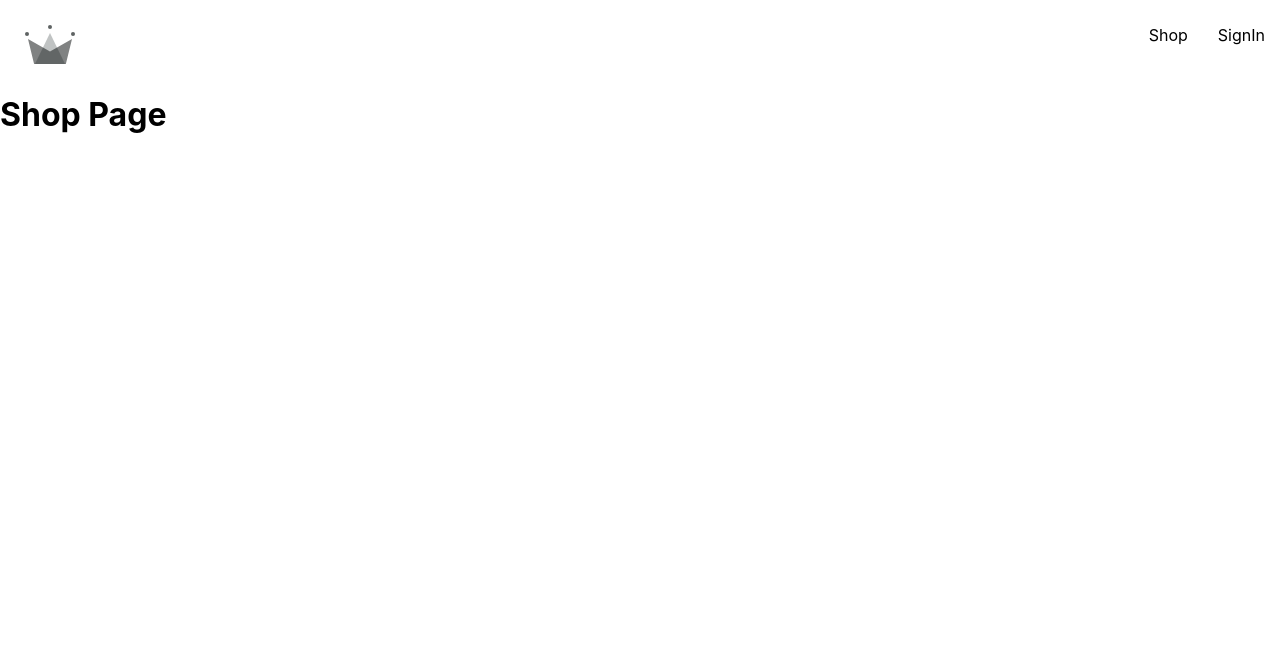
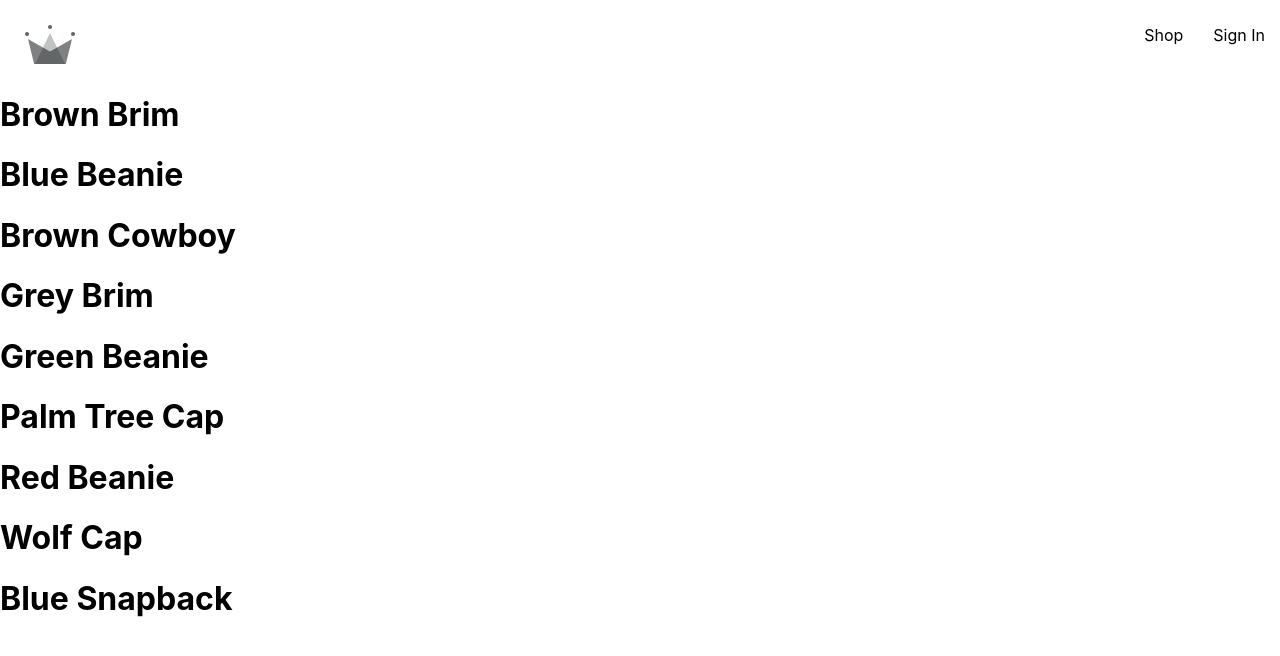
Before and after one commit to Denisse-AB/crw-clothing-v2, a React (Create React App) app: page /shop in a window 1280 px wide. Shown: the top 656 px of the page. Built offline with nearby package versions, Linux system fonts and the light colour scheme; no server answers.

Commit message:
auth sign out, user context and product context

```diff
--- a/src/App.js
+++ b/src/App.js
@@ -4,12 +4,7 @@ import Home from './routes/home';
 
 import Navigation from './routes/navigation/navigation';
 import SignInUp from './routes/sign-in-up/signInUp';
-
-const Shop = () => {
-  return (
-    <h1>Shop Page</h1>
-  );
-}
+import Shop from './routes/shop/shop';
 
 const App = () => {
   return (
--- a/src/components/sign-in/sign-in.jsx
+++ b/src/components/sign-in/sign-in.jsx
@@ -1,6 +1,6 @@
 import { useState } from "react";
 
-import { signInWithGooglePopup, createUserDocumentFromAuth, signInUserAuthWithEmailAndPassword } from "../../utils/firebase/firebase";
+import { signInWithGooglePopup, signInUserAuthWithEmailAndPassword } from "../../utils/firebase/firebase";
 
 import FormInput from "../form-inputs/form-input";
 import Button from "../button/button";
@@ -16,6 +16,7 @@ const SignIn = () => {
   const [formFields, setFormFields] = useState(defaultFormFields)
   const { email, password } = formFields
 
+
   const resetFormFields = () => {
     return (
       setFormFields(defaultFormFields)
@@ -26,9 +27,12 @@ const SignIn = () => {
     event.preventDefault()
 
     try {
-      const response = await signInUserAuthWithEmailAndPassword(email, password)
-      console.log(response)
-      resetFormFields();
+      const { user } = await signInUserAuthWithEmailAndPassword(
+        email,
+        password
+      )
+
+      resetFormFields()
     } catch (error) {
       switch (error.code) {
         case 'auth/wrong-password':
@@ -40,8 +44,6 @@ const SignIn = () => {
         default:
           console.log(error);
       }
-      // alert(error.code)
-      // console.log(error)
     }
   }
 
@@ -52,8 +54,7 @@ const SignIn = () => {
   }
 
   const logGoogleUser = async () => {
-    const { user } = await signInWithGooglePopup()
-    await createUserDocumentFromAuth(user)
+    await signInWithGooglePopup()
   }
 
   return (
--- a/src/components/sign-up/sign-up.jsx
+++ b/src/components/sign-up/sign-up.jsx
@@ -1,6 +1,7 @@
 import { useState } from "react";
 
 import { createUserAuthWithEmailAndPassword, createUserDocumentFromAuth } from "../../utils/firebase/firebase";
+
 import FormInput from "../form-inputs/form-input";
 import Button from "../button/button";
 
@@ -16,6 +17,7 @@ const defaultFormFields = {
 const SignUp = () => {
   const [formFields, setFormFields] = useState(defaultFormFields)
   const { displayName, email, password, confirmPassword } = formFields
+
 
   const resetFormFields = () => {
     return (
--- /dev/null
+++ b/src/context/products-context.jsx
@@ -0,0 +1,14 @@
+import { createContext, useState } from "react";
+import PRODUCTS from '../routes/shop/shop-data.json';
+
+export const ProductsContext = createContext({
+  products: []
+});
+
+export const ProductsProvider = ({ children }) => {
+  const [products, setProducts] = useState(PRODUCTS)
+  const value = {products};
+  return (
+    <ProductsContext.Provider value={value}>{children}</ProductsContext.Provider>
+  )
+}
--- /dev/null
+++ b/src/context/user-context.jsx
@@ -0,0 +1,23 @@
+import { createContext, useState, useEffect } from "react";
+import { onAuthStateChangedListener, createUserDocumentFromAuth } from "../utils/firebase/firebase";
+
+export const UserContext = createContext({
+  currentUser: null,
+  setCurrentUser: () => null
+});
+
+export const UserProvider = ({ children }) => {
+  const [currentUser, setCurrentUser] = useState(null)
+  const value = {currentUser, setCurrentUser}
+
+  useEffect(() => {
+    const unsubcribe = onAuthStateChangedListener((user) => {
+      if (user) {
+        createUserDocumentFromAuth(user)
+      }
+      setCurrentUser(user)
+    });
+    return unsubcribe
+  }, []);
+  return <UserContext.Provider value={value}>{children}</UserContext.Provider>;
+}
--- a/src/index.js
+++ b/src/index.js
@@ -1,5 +1,7 @@
 import React from 'react';
 import ReactDOM from 'react-dom';
+import { UserProvider } from './context/user-context';
+import { ProductsProvider } from './context/products-context';
 import './index.css';
 import App from './App';
 import reportWebVitals from './reportWebVitals';
@@ -8,7 +10,11 @@ import { BrowserRouter } from 'react-router-dom';
 ReactDOM.render(
   <React.StrictMode>
     <BrowserRouter>
-      <App />
+      <UserProvider>
+        <ProductsProvider>
+          <App />
+        </ProductsProvider>
+      </UserProvider>
     </BrowserRouter>
   </React.StrictMode>,
   document.getElementById('root')
--- a/src/routes/navigation/navigation.jsx
+++ b/src/routes/navigation/navigation.jsx
@@ -1,10 +1,15 @@
-import { Fragment } from "react";
+import { Fragment, useContext } from "react";
 import { Outlet, Link } from "react-router-dom";
 import { ReactComponent as Logo } from '../../assets/crown.svg';
+import { UserContext } from "../../context/user-context";
+import { SignOut } from "../../utils/firebase/firebase";
 
 import './navigation.scss';
 
 const Navigation = () => {
+  const { currentUser } = useContext(UserContext)
+
+  console.log(currentUser)
   return (
     <Fragment>
       <div className="navigation">
@@ -15,9 +20,12 @@ const Navigation = () => {
           <Link className="nav-link" to='/shop'>
             Shop
           </Link>
-          <Link className="nav-link" to='/sign-in'>
-            SignIn
-          </Link>
+          {
+            currentUser
+            ? <span className="nav-link" onClick={SignOut}>Sign Out</span>
+            : <Link className="nav-link" to='/sign-in'>Sign In</Link>
+
+          }
         </div>
       </div>
       <Outlet />
--- /dev/null
+++ b/src/routes/shop/shop-data.json
@@ -0,0 +1,56 @@
+[
+  {
+    "id": 1,
+    "name": "Brown Brim",
+    "imageUrl": "https://i.ibb.co/ZYW3VTp/brown-brim.png",
+    "price": 25
+  },
+  {
+    "id": 2,
+    "name": "Blue Beanie",
+    "imageUrl": "https://i.ibb.co/ypkgK0X/blue-beanie.png",
+    "price": 18
+  },
+  {
+    "id": 3,
+    "name": "Brown Cowboy",
+    "imageUrl": "https://i.ibb.co/QdJwgmp/brown-cowboy.png",
+    "price": 35
+  },
+  {
+    "id": 4,
+    "name": "Grey Brim",
+    "imageUrl": "https://i.ibb.co/RjBLWxB/grey-brim.png",
+    "price": 25
+  },
+  {
+    "id": 5,
+    "name": "Green Beanie",
+    "imageUrl": "https://i.ibb.co/YTjW3vF/green-beanie.png",
+    "price": 18
+  },
+  {
+    "id": 6,
+    "name": "Palm Tree Cap",
+    "imageUrl": "https://i.ibb.co/rKBDvJX/palm-tree-cap.png",
+    "price": 14
+  },
+  {
+    "id": 7,
+    "name": "Red Beanie",
+    "imageUrl": "https://i.ibb.co/bLB646Z/red-beanie.png",
+    "price": 18
+  },
+  {
+    "id": 8,
+    "name": "Wolf Cap",
+    "imageUrl": "https://i.ibb.co/1f2nWMM/wolf-cap.png",
+    "price": 14
+  },
+  {
+    "id": 9,
+    "name": "Blue Snapback",
+    "imageUrl": "https://i.ibb.co/X2VJP2W/blue-snapback.png",
+    "price": 16
+  }
+]
--- /dev/null
+++ b/src/routes/shop/shop.jsx
@@ -0,0 +1,18 @@
+import { useContext } from "react";
+import { ProductsContext } from "../../context/products-context";
+
+const Shop = () => {
+  const { products } = useContext(ProductsContext)
+
+  return (
+    <div>
+      {products.map(({id, name}) => (
+        <div key={id}>
+          <h1>{name}</h1>
+        </div>
+      ))}
+    </div>
+  );
+}
+
+export default Shop;
--- a/src/utils/firebase/firebase.js
+++ b/src/utils/firebase/firebase.js
@@ -5,7 +5,9 @@ import {
   signInWithPopup,
   GoogleAuthProvider,
   createUserWithEmailAndPassword,
-  signInWithEmailAndPassword
+  signInWithEmailAndPassword,
+  signOut,
+  onAuthStateChanged
 } from 'firebase/auth';
 import { getFirestore, doc, getDoc, setDoc } from 'firebase/firestore';
 
@@ -75,3 +77,8 @@ export const signInUserAuthWithEmailAndPassword = async (email, password) => {
 
   return await signInWithEmailAndPassword(auth, email, password)
 };
+
+export const SignOut = async () => await signOut(auth);
+
+export const onAuthStateChangedListener = (callback) =>
+  onAuthStateChanged(auth, callback);
```
